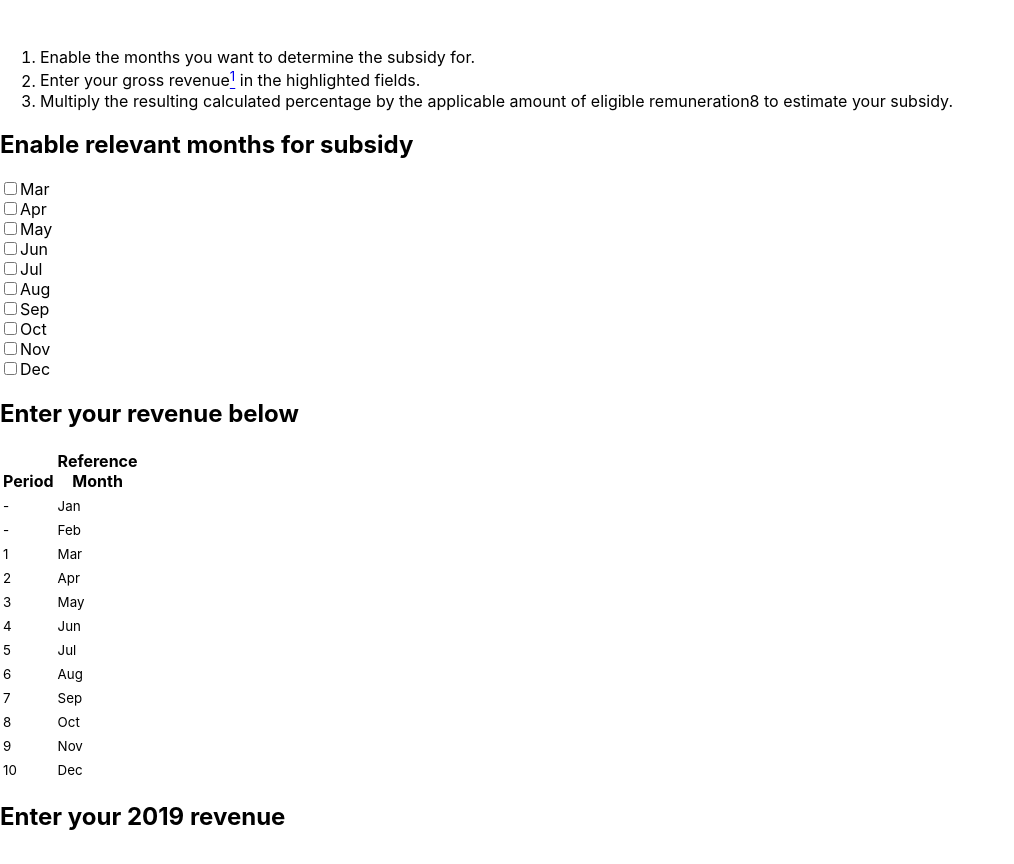
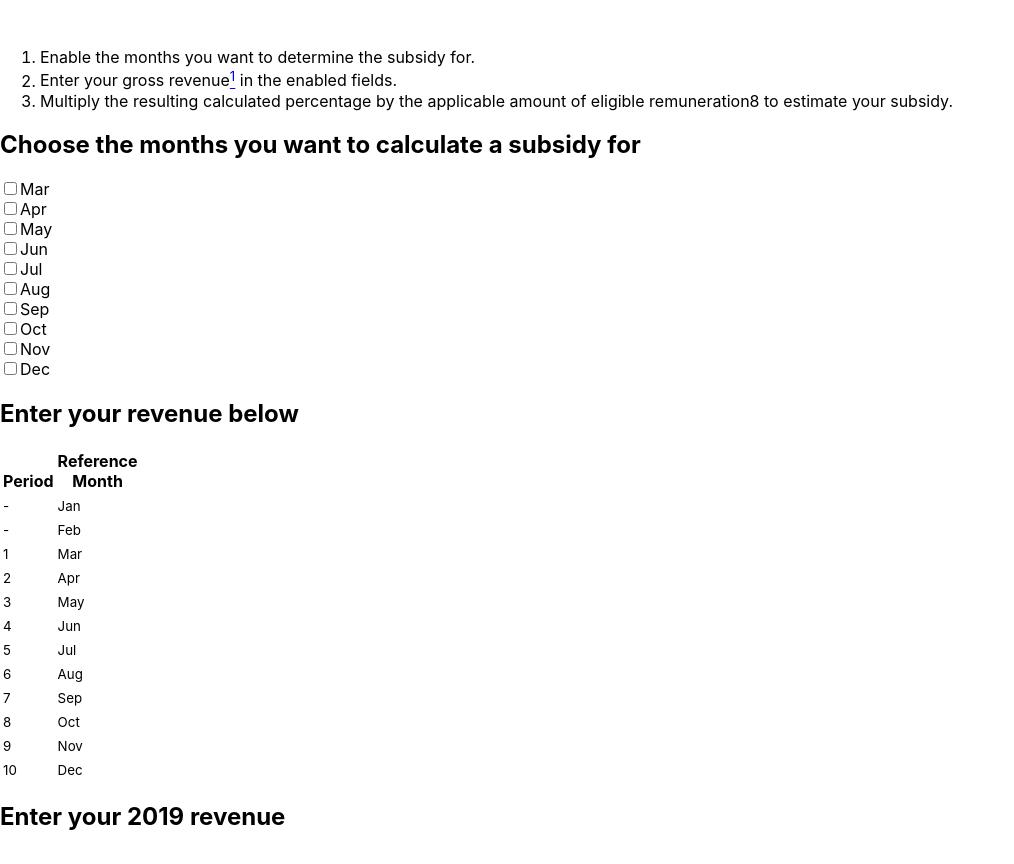
Before and after one commit to gopunchcard/cews-calculator, a React (Create React App) app: page / in a window 1280 px wide. Shown: the part 1680-2544 px from the top of the page, without its empty margins (0-1014 px from the left). Built offline with nearby package versions, Linux system fonts and the light colour scheme; grey boxes are pictures that could not be loaded; the HTML template or start-up script is replaced by a standard one; a web font is replaced by a local one.

Commit message:
Adjusted wording and disabled styles of the calculator

```diff
--- a/src/Calculator.tsx
+++ b/src/Calculator.tsx
@@ -42,7 +42,7 @@ const Calculator: React.FC<IProps> = (props: IProps) => {
 		<React.Fragment>
 			<div className="mb-4 p-3 bg-quinary-light border border-dark">
 				<h2 className="h6 text-monospace text-uppercase mb-2">
-					Enable relevant months for subsidy
+					Choose the months you want to calculate a subsidy for
 				</h2>
 				<div className="row">
 					{monthLabels.map((month, index: number) => index - periodStart >=0 && (
@@ -118,7 +118,7 @@ const Calculator: React.FC<IProps> = (props: IProps) => {
 												</td>
 												<td className="pr-3">
 													{index >= periodStart ? (
-														<div className="input-group">
+														<div className={classnames("input-group", !checkEnabledPeriods(index) && 'disabled')}>
 															<div className="input-group-prepend">
 																<span className="input-group-text">$</span>
 															</div>
@@ -179,7 +179,7 @@ const Calculator: React.FC<IProps> = (props: IProps) => {
 													</small>
 												</td>
 												<td className="pr-3">
-													<div className="input-group">
+													<div className={classnames("input-group", !checkEnabledPeriods(index) && 'disabled')}>
 														<div className="input-group-prepend">
 															<span className="input-group-text">$</span>
 														</div>
--- a/src/content/CalculatorInstructions.tsx
+++ b/src/content/CalculatorInstructions.tsx
@@ -9,7 +9,7 @@ const CalculatorInstructions: React.FC<IProps> = (_props: IProps) => {
 				Enable the months you want to determine the subsidy for.
 			</li>
 			<li>
-				Enter your gross revenue<a href="#general-notes-1"><sup>1</sup></a> in the highlighted fields.
+				Enter your gross revenue<a href="#general-notes-1"><sup>1</sup></a> in the enabled fields.
 			</li>
 			<li>
 				Multiply the resulting calculated percentage by the applicable amount of eligible remuneration8 to estimate your subsidy.
```
